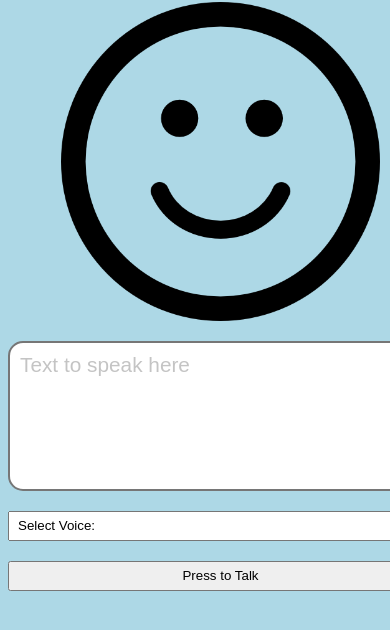
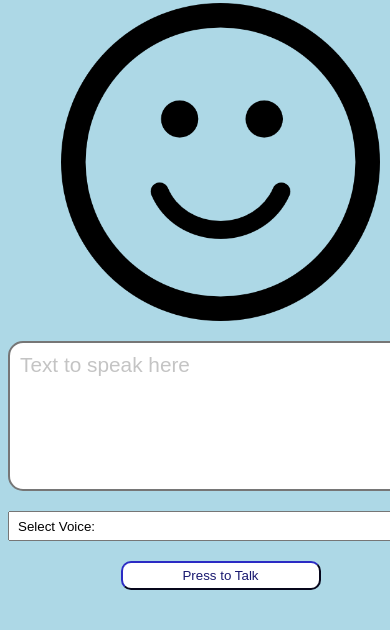
Before and after one commit to adahe8/CSE110-Lab10, a plain HTML site: page speechSynth.html in a window 390 px wide. Shown: the part 162-792 px from the top of the page. Drawn offline with Linux system fonts and the light colour scheme.

Commit message:
button styling and interaction responsiveness done

```diff
--- a/assets/styles/global.css
+++ b/assets/styles/global.css
@@ -78,15 +78,31 @@ main > section {
   display: none;
 }
 
+#expose,
 #explore {
   justify-items: center;
   max-width: 425px;
 }
 
-#explore button,
 #explore select {
   height: 30px;
   width: 425px;
+}
+
+#expose button,
+#explore button {
+  background-color: white;
+  color: midnightblue;
+  border-color: midnightblue;
+  border-radius: 10px;
+  width: 200px;
+  padding: 5px;
+}
+button:hover {
+  color: cornflowerblue;
+  border-color: cornflowerblue;
+  filter: drop-shadow(10px 5px 3px #4444dd);
+  transition: 0.2s;
 }
 
 #explore img {
```
